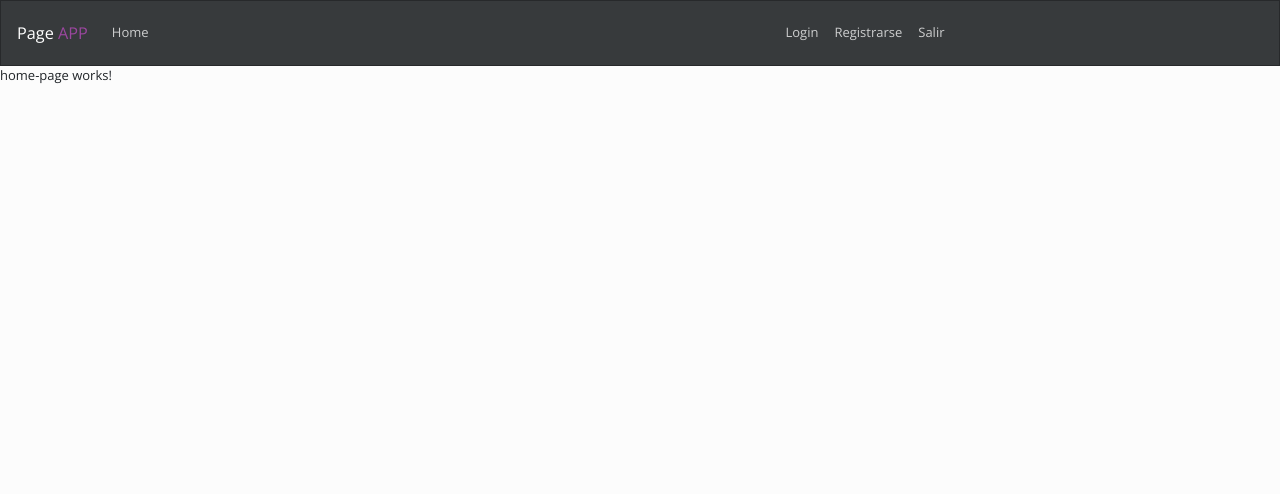
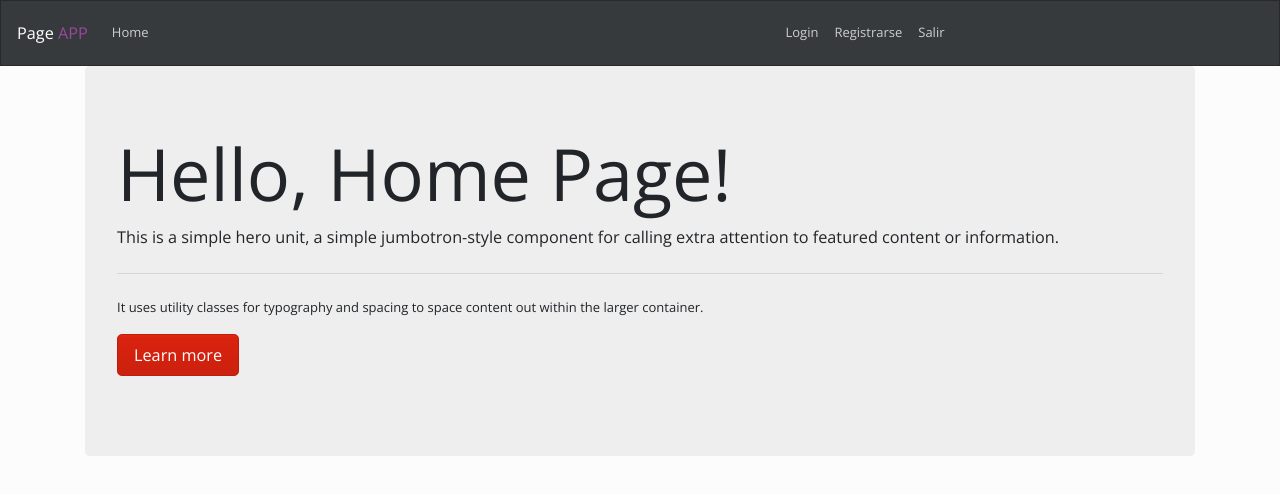
Before and after one commit to juanespa/loginApp, an Angular app: page / in a window 1280 px wide. Shown: the top 494 px of the page. Built offline with nearby package versions, Linux system fonts and the light colour scheme.

Commit message:
cambios en los html home. login navbar , not found y privado
se hicieron cambios visuales en todos los mencionados

```diff
--- a/src/app/app.component.html
+++ b/src/app/app.component.html
@@ -1,3 +1,5 @@
 <app-navbar></app-navbar>
 
-<router-outlet></router-outlet>
+<div class="container">
+    <router-outlet></router-outlet>
+</div>
--- a/src/app/componentes/home-page/home-page.component.html
+++ b/src/app/componentes/home-page/home-page.component.html
@@ -1,3 +1,9 @@
-<p>
-  home-page works!
-</p>
+<div class="jumbotron">
+  <h1 class="display-3">Hello, Home Page!</h1>
+  <p class="lead">This is a simple hero unit, a simple jumbotron-style component for calling extra attention to featured content or information.</p>
+  <hr class="my-4">
+  <p>It uses utility classes for typography and spacing to space content out within the larger container.</p>
+  <p class="lead">
+    <a class="btn btn-primary btn-lg" href="#" role="button">Learn more</a>
+  </p>
+</div>
--- a/src/app/componentes/login-page/login-page.component.html
+++ b/src/app/componentes/login-page/login-page.component.html
@@ -1,3 +1,20 @@
-<p>
-  login-page works!
-</p>
+<div class="row">
+  <div class="col-md-6 mx-auto mt-5">
+    <div class="card">
+      <div class="card-body">
+        <form action="">
+          <h1 class="text-center">LOGIN</h1>
+          <div class="form-group">
+            <label for="email">Email</label>
+            <input type="email" name="email" id="email" class="form-control">
+          </div>
+          <div class="form-group">
+            <label for="password">Contraseña</label>
+            <input type="password" name="password" id="password" class="form-control">
+          </div>
+          <input type="text" value="ENVIAR" class="btn btn-primary btn-block btn-lg">
+        </form>
+      </div>
+    </div>
+  </div>
+</div>
--- a/src/app/componentes/navbar/navbar.component.html
+++ b/src/app/componentes/navbar/navbar.component.html
@@ -8,10 +8,12 @@
   <div class="collapse navbar-collapse" id="navbarColor02">
     <ul class="navbar-nav mr-auto">
       <li class="nav-item">
-        <a class="nav-link" routerLink="/">Home <span class="sr-only">(current)</span></a>
+        <a class="nav-link" routerLink="/">Home</a>
       </li>
 
     </ul>
+
+
 
     <ul class="navbar-nav mx-auto">
       <li class="nav-item">
--- a/src/app/componentes/not-foun-page/not-foun-page.component.html
+++ b/src/app/componentes/not-foun-page/not-foun-page.component.html
@@ -1,3 +1,11 @@
-<p>
-  not-foun-page works!
-</p>
+<div class="row mt-3">
+  <div class="col-md-6 mx-auto text-center">
+    <div class="card">
+      <h1>Oops!</h1>
+      <h2>404 página no encontrada</h2>
+      <div class="card-body">
+        <a href="/" class="btn btn-primary btn-lg"> <i class="fa fa-home"></i> Ir al Inicio</a>
+      </div>
+    </div>
+  </div>
+</div>
--- a/src/app/componentes/privado-page/privado-page.component.html
+++ b/src/app/componentes/privado-page/privado-page.component.html
@@ -1,3 +1,9 @@
-<p>
-  privado-page works!
-</p>
+<div class="jumbotron">
+  <h1 class="display-3">Hola, Privado!</h1>
+  <p class="lead">This is a simple hero unit, a simple jumbotron-style component for calling extra attention to featured content or information.</p>
+  <hr class="my-4">
+  <p>It uses utility classes for typography and spacing to space content out within the larger container.</p>
+  <p class="lead">
+    <a class="btn btn-primary btn-lg" href="#" role="button">Learn more</a>
+  </p>
+</div>
```
